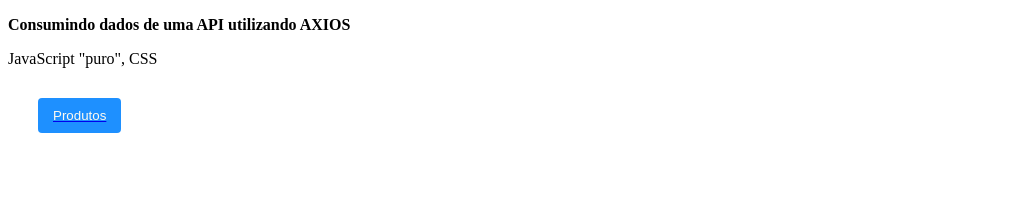
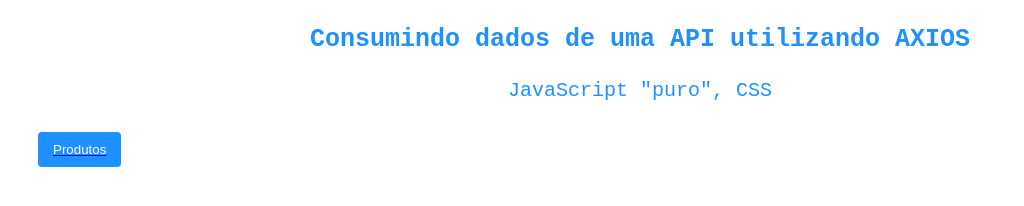
Before and after one commit to MpParanhos/upList, a website: page index.html in a window 1280 px wide. Shown: the whole page, without its empty margins (0-1024 px from the left). Drawn offline with Linux system fonts and the light colour scheme.

Commit message:
bug corrections

```diff
--- a/css/global.css
+++ b/css/global.css
@@ -1,14 +1,14 @@
 .container{
 
 }
-.titulo{
+.title{
     font-size: 25px;
     text-align: center;
     color: dodgerblue;
     font-family: 'Courier New', Courier, monospace;
 }
 
-.tituloSub{
+.subtitle{
     font-size: 20px;
     text-align: center;
     color: dodgerblue;
@@ -24,5 +24,16 @@
     cursor: pointer;
     padding: 10px 15px;
     border-radius: 4px;
+}
 
+#btnprods {
+    display: block;
+    margin: 30px;
+    background-color: dodgerblue;
+    color: floralwhite;
+    border: 0;
+    cursor: pointer;
+    padding: 10px 15px;
+    border-radius: 4px;
+    text-align: center;
 }
--- a/index.html
+++ b/index.html
@@ -11,7 +11,7 @@
         <p class="subtitle">JavaScript "puro", CSS</p>
 
         <a href="./src/prods.html">
-            <button id="btnProds">Produtos</button>
+            <button id="btnprods">Produtos</button>
         </a>
     </div>
 </body>
--- a/js/prods.js
+++ b/js/prods.js
@@ -67,7 +67,7 @@
 
     console.log('Código do produto = ' + codProd);
 
-    api.put('produtos/' + codPro, data).then(res=>{
+    api.put('produtos/' + codProd, data).then(res=>{
         console.log('Alteração realizada!');
         consultaGeral();
     }).catch(error=> console.log('Erro ao realizar a alteração'));
```
Also changed, not shown: css/prods.css (indentation only).
